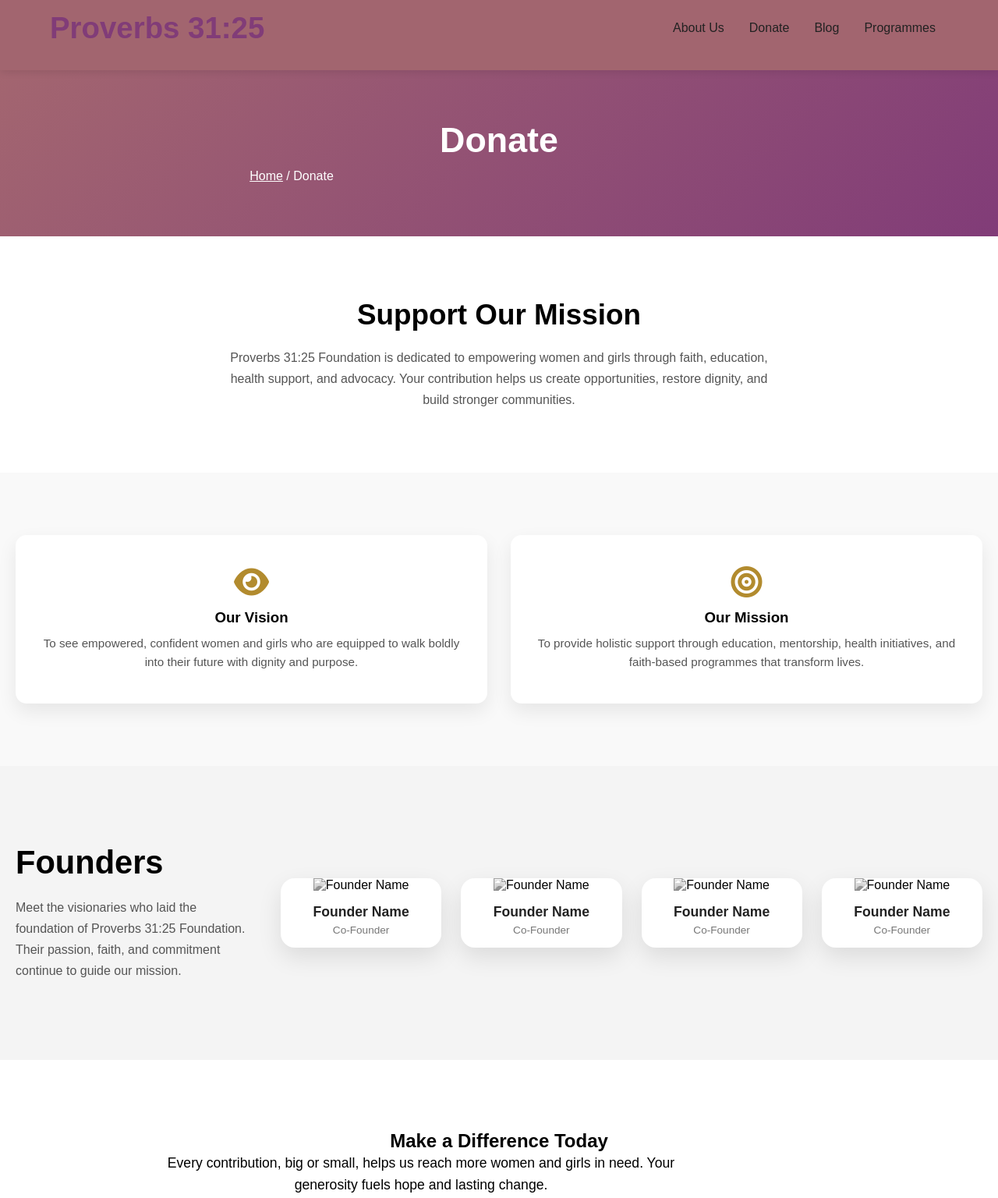
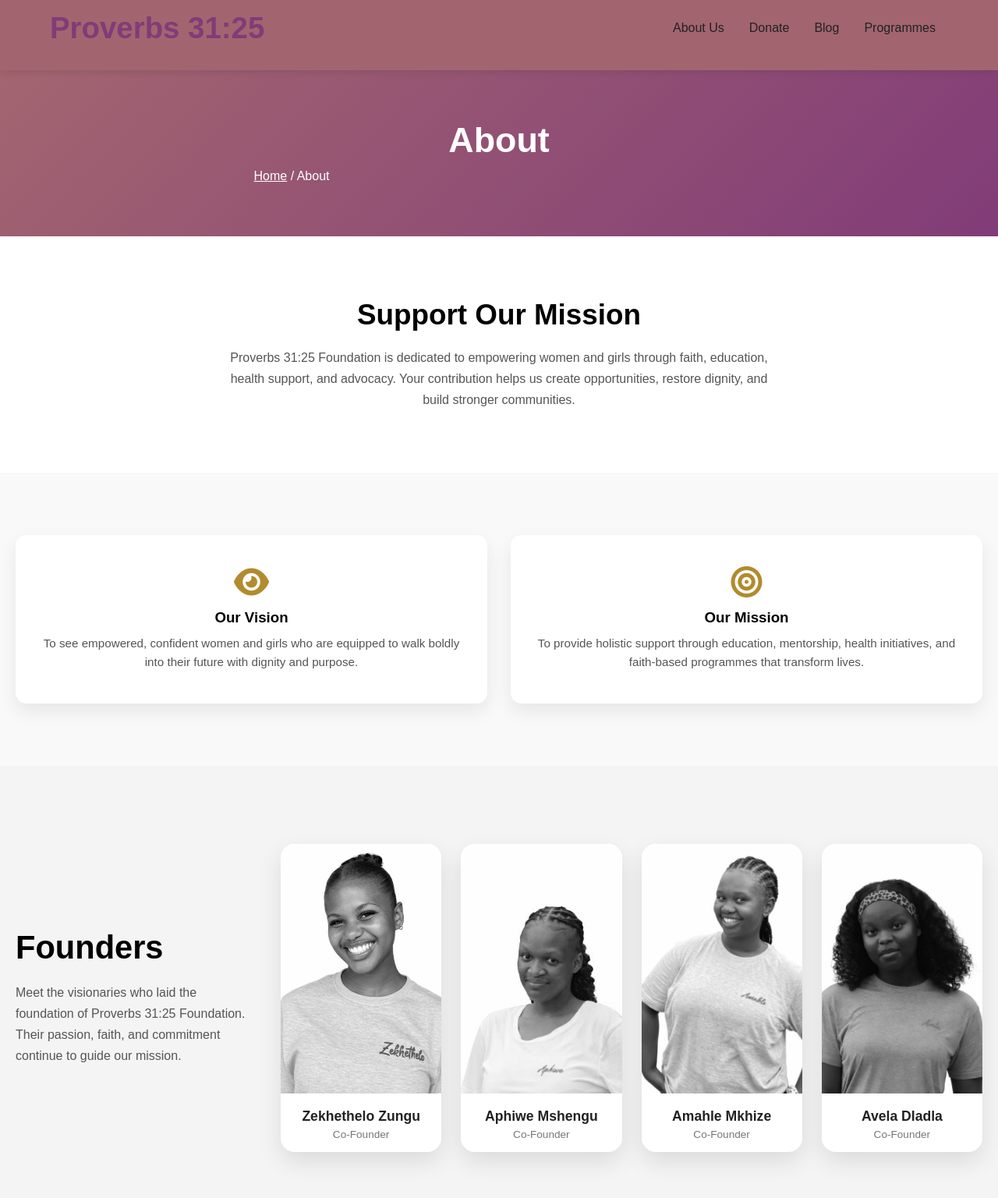
Before and after one commit to Mzimasi-dev/Proverbs-31-25, a plain HTML site: page about.html in a window 1280 px wide. Shown: the top 1536 px of the page at 78% size. Drawn offline with Linux system fonts and the light colour scheme.

Commit message:
picture updates
uploaded the pictures

```diff
--- a/about.html
+++ b/about.html
@@ -56,8 +56,8 @@
 <!-- PAGE HEADER -->
 <section class="page-header">
   <div class="page-header-content">
-    <h1>Donate</h1>
-    <p><a href="index.html">Home</a> / Donate</p>
+    <h1>About</h1>
+    <p><a href="index.html">Home</a> / About</p>
   </div>
 </section>
 
@@ -116,29 +116,29 @@
 
       <!-- FOUNDER 1 -->
       <div class="founder-card">
-        <img src="images/founder1.jpg" alt="Founder Name">
-        <h4>Founder Name</h4>
+        <img src="images/WhatsApp Image 2026-02-01 at 21.03.16.jpeg" alt="Founder Name">
+        <h4>Zekhethelo Zungu</h4>
         <span>Co-Founder</span>
       </div>
 
       <!-- FOUNDER 2 -->
       <div class="founder-card">
-        <img src="images/founder2.jpg" alt="Founder Name">
-        <h4>Founder Name</h4>
+        <img src="images/WhatsApp Image 2026-02-01 at 22.37.32.jpeg" alt="Founder Name">
+        <h4>Aphiwe Mshengu</h4>
         <span>Co-Founder</span>
       </div>
 
       <!-- FOUNDER 3 -->
       <div class="founder-card">
-        <img src="images/founder3.jpg" alt="Founder Name">
-        <h4>Founder Name</h4>
+        <img src="images/WhatsApp Image 2026-02-01 at 22.39.10.jpeg" alt="Founder Name">
+        <h4>Amahle Mkhize</h4>
         <span>Co-Founder</span>
       </div>
 
       <!-- FOUNDER 4 -->
       <div class="founder-card">
-        <img src="images/founder4.jpg" alt="Founder Name">
-        <h4>Founder Name</h4>
+        <img src="images/WhatsApp Image 2026-02-01 at 23.13.05.jpeg" alt="Founder Name">
+        <h4>Avela Dladla</h4>
         <span>Co-Founder</span>
       </div>
 
```
Also changed, not shown: contact us.html (+1 -1 lines), images/WhatsApp Image 2026-02-01 at 21.03.16.jpeg (added), images/WhatsApp Image 2026-02-01 at 22.37.32.jpeg (added), images/WhatsApp Image 2026-02-01 at 22.39.10.jpeg (added), images/WhatsApp Image 2026-02-01 at 23.13.05.jpeg (added).
